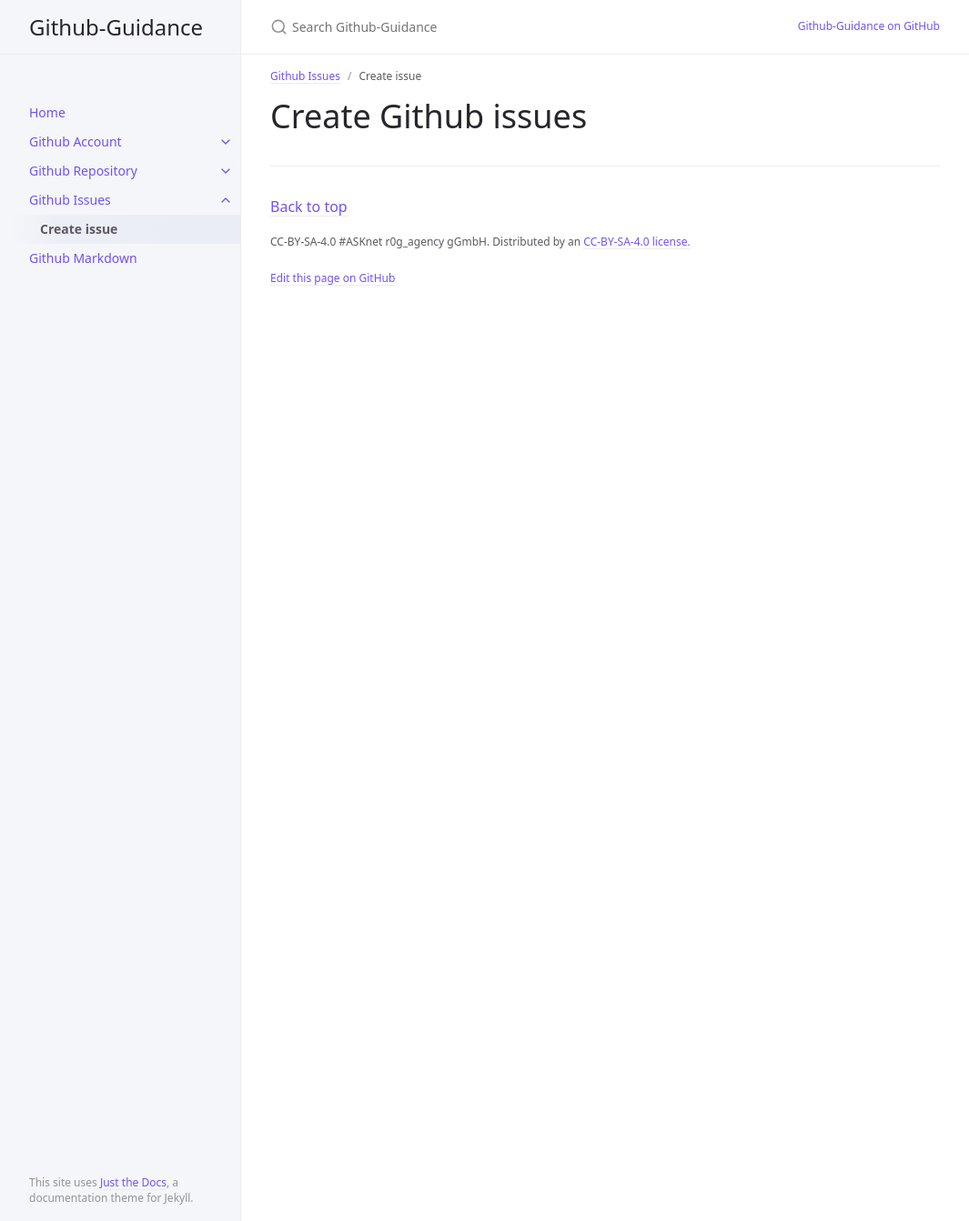
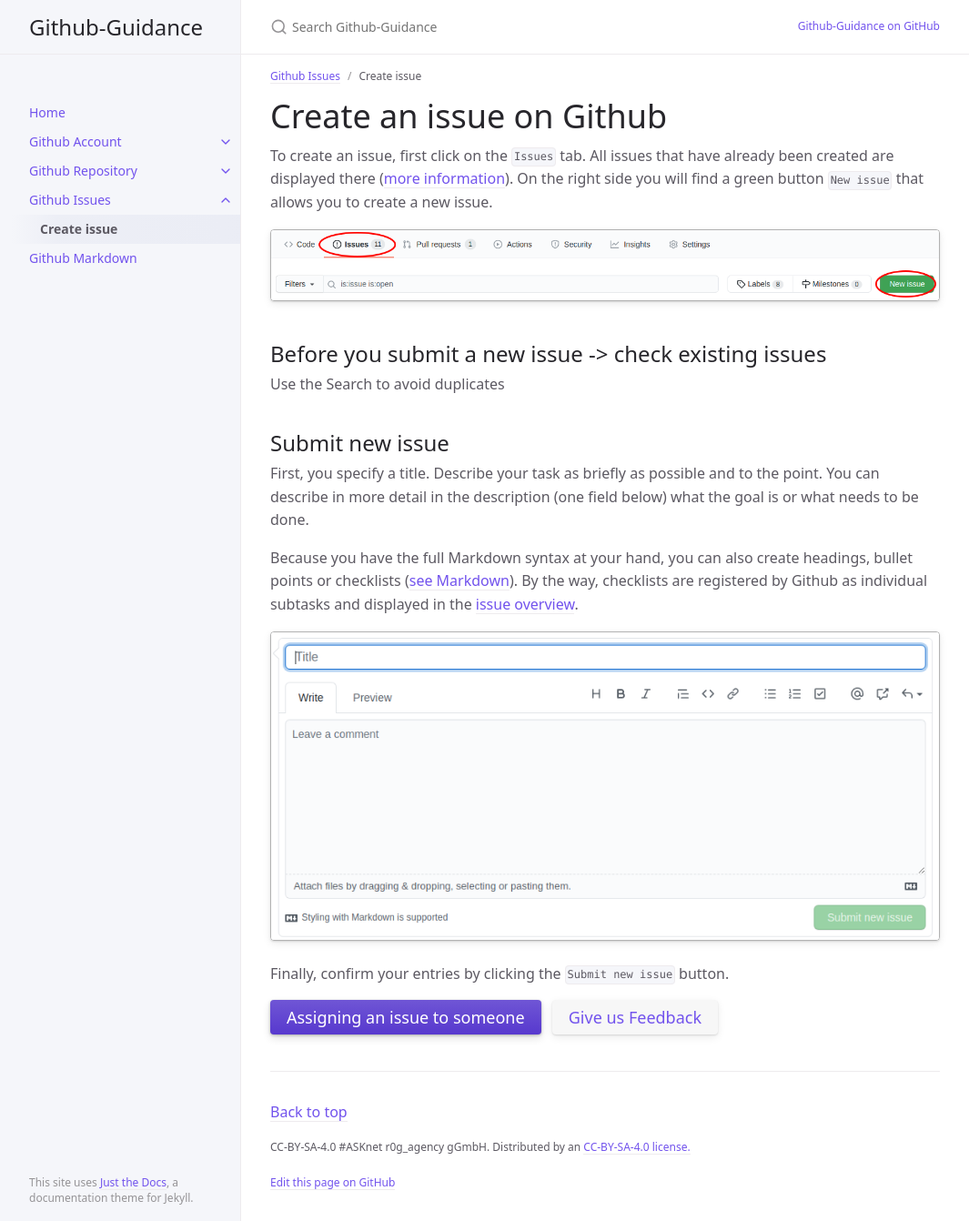
Before and after one commit to ASKnet-Open-Training/Github-Guidance, a Jekyll site: the page built from pages/github-issues/create-issue.md, in a window 1280 px wide and 1342 px high. Shown: the whole window at 91% size, without its empty margins (107-1172 px from the left). Built offline with Jekyll 4.4.1, drawn with Linux system fonts in a browser that asks for light colours.

Commit message:
Added manual for create an issue fixes #23

```diff
--- a/pages/github-issues/create-issue.md
+++ b/pages/github-issues/create-issue.md
@@ -2,7 +2,27 @@
 layout: default
 title: Create issue
 parent: Github Issues
-nav_order: 1
+nav_order: 2
 ---
 
-# Create Github issues
+# Create an issue on Github
+
+To create an issue, first click on the `Issues` tab. All issues that have already been created are displayed there ([more information]({{ '/pages/github-issues/issues-overview' | relative_url }})). On the right side you will find a green button `New issue` that allows you to create a new issue.
+
+![Navigate to new issue]({{ 'assets/images/github-issues-create-issue.png' | relative_url }})
+
+## Before you submit a new issue -> check existing issues
+
+Use the Search to avoid duplicates
+
+## Submit new issue
+
+First, you specify a title. Describe your task as briefly as possible and to the point. You can describe in more detail in the description (one field below) what the goal is or what needs to be done.
+
+Because you have the full Markdown syntax at your hand, you can also create headings, bullet points or checklists ([see Markdown]({{ '/pages/github-markdown' | relative_url }})). By the way, checklists are registered by Github as individual subtasks and displayed in the [issue overview]({{ '/pages/github-issues/issues-overview' | relative_url }}).
+
+![Navigate to new issue]({{ 'assets/images/github-issues-create-issue-2.png' | relative_url }})
+
+Finally, confirm your entries by clicking the `Submit new issue` button.
+
+[Assigning an issue to someone]({{ '/pages/github-issues/assign-issue' | relative_url }}){: .btn .btn-primary .fs-5 .mb-4 .mb-md-0 .mr-2 } [Give us Feedback]({{ site.github.repository_url }}/issues/new){: .btn .fs-5 .mb-4 .mb-md-0 }
```
Also changed, not shown: assets/images/github-issues-create-issue-2.png (added), assets/images/github-issues-create-issue.png (added).
